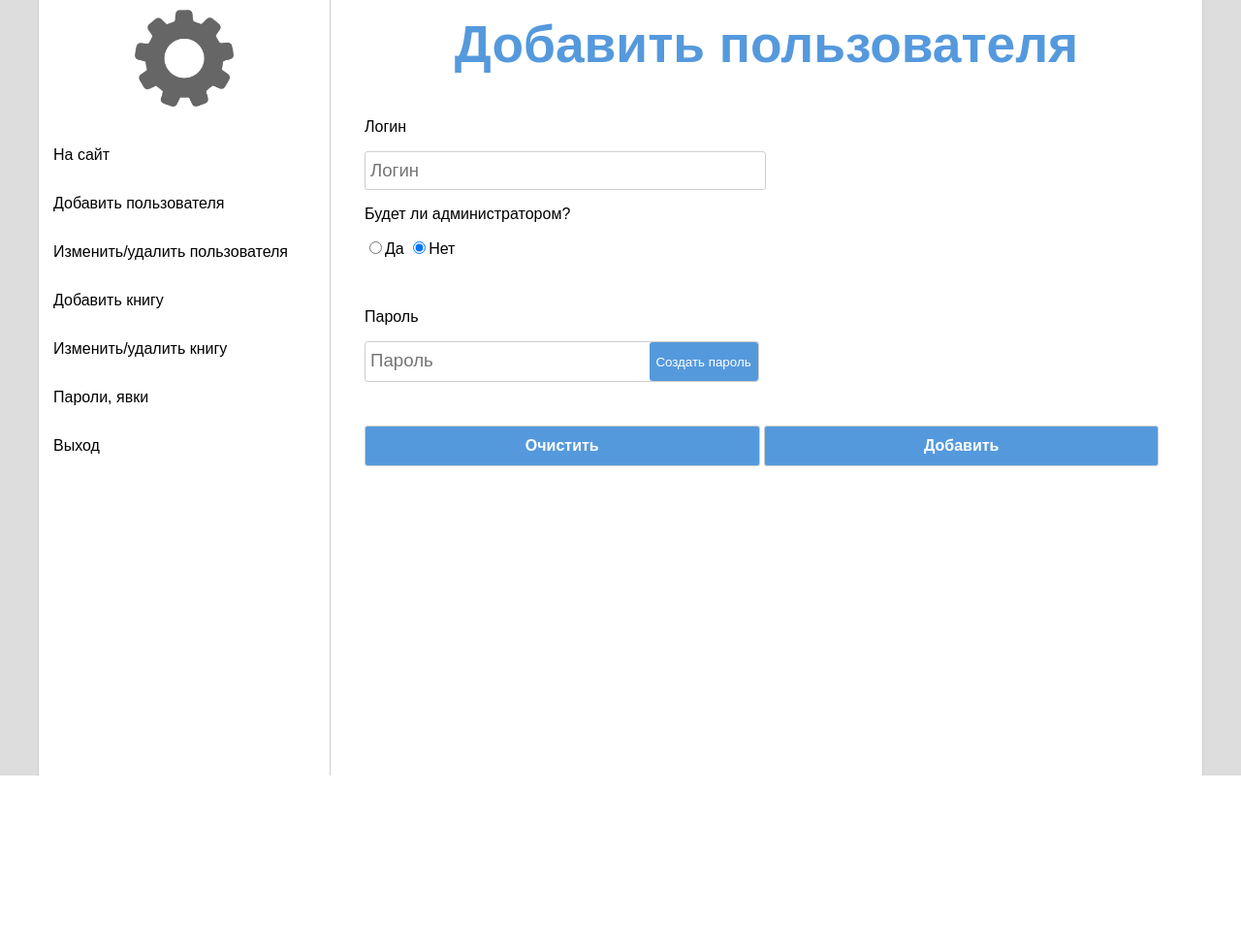
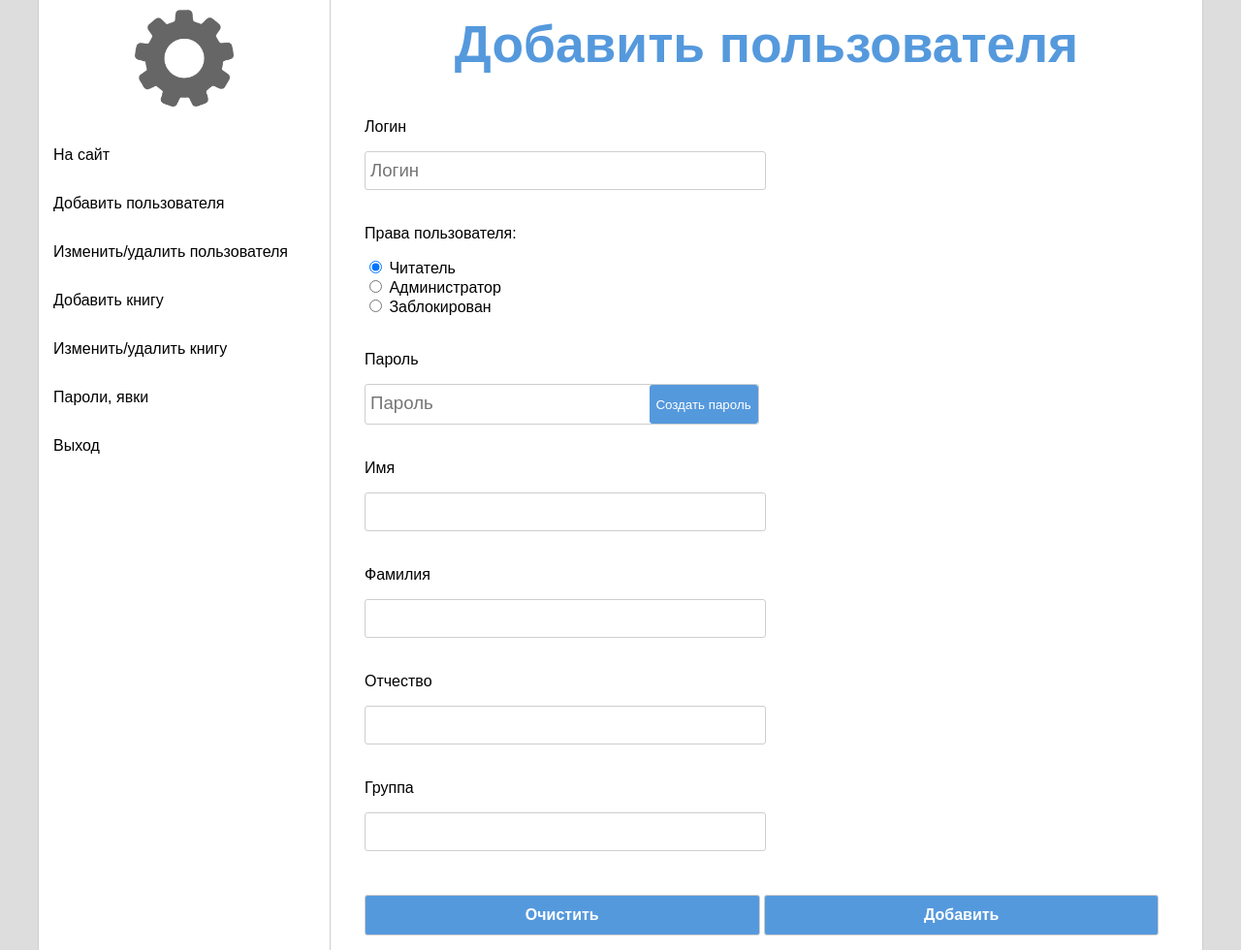
Before and after one commit to wKostyaw/vat-el-lib, a PHP site: page /AddUserForm.php in a window 1280 px wide. Shown: the whole page at 97% size. Before the commit the page ends 800 px from the top, so only its background shows below. Run offline with PHP 8.4, Linux system fonts and the light colour scheme; a user stored in the database is signed in; data comes from the database, SQL or seed files in the repository; data that the repository does not hold is empty.

Commit message:
Накидал разметку для создания и изменения/удаления пользователей
Закинул инпуты, добавил опцию "Заблокирован", создал переменные в php, функции пропиши сам, т.к. свежего дампа у меня нет

```diff
--- a/AddUserForm.php
+++ b/AddUserForm.php
@@ -18,7 +18,17 @@
 	{
 		$login = $_POST['login'];
 		$password = $_POST['password'];
-		$isAdmin = $_POST['isAdmin'];
+		$isAdmin = $_POST['isAdmin']; // Тут теперь 3: 0 - пользователь/читатель/как угодно Уварову, 1 - администратор, 2 - заблокирован
+
+		// ФИО и группа ---------------------------------------------------------------------------\\
+
+		$imya = $_POST['imya'];
+		$familia = $_POST['familia'];
+		$otchestvo = $_POST['otchestvo'];
+		$gruppa = $_POST['gruppa'];
+
+		//-----------------------------------------------------------------------------------------\\
+
 		$query = "INSERT INTO loginparol (login, password, admin) VALUES ('$login', '$password', '$isAdmin')";
 		$result = mysqli_query ($connection, $query);
 
@@ -104,16 +114,48 @@
 					<div class="FormElemContainer">
 					<p class="CategoryName">Логин</p>
 					<input type="text" name="login" placeholder="Логин" class="TextInput HalfWidth" autocomplete="off" required>
-					<p>Будет ли администратором?</p>
-					<p><input type="radio" name="isAdmin" value="1">Да
-					<input type="radio" name="isAdmin" value="0" checked="">Нет</p>
+
+
+						</div>
+					<div class="FormElemContainer">
+						<p class="CategoryName">Права пользователя:</p>
+
+
+
+
+						<!--<p>-->
+						<input type="radio" name="isAdmin" value="0" checked=""> Читатель<br>
+						<input type="radio" name="isAdmin" value="1"> Администратор<br>
+						<input type="radio" name="isAdmin" value="2"> Заблокирован
+						<!--</p>-->
+
+
+
+
+
 					</div>
 					<div class="FormElemContainer">
-					<p class="CategoryName">Пароль</p>
-					<div class="flexContainer SBorder HalfWidth">
-					<input type="text" name="password" placeholder="Пароль" class="TextInput HalfWidth noBorder" autocomplete="off" required>
-					<input type="button" id="passwordGenerator" class="FormButton RandPassBtn" value="Создать пароль">
+						<p class="CategoryName">Пароль</p>
+						<div class="flexContainer SBorder HalfWidth">
+							<input type="text" name="password" placeholder="Пароль" class="TextInput HalfWidth noBorder" autocomplete="off" required>
+							<input type="button" id="passwordGenerator" class="FormButton RandPassBtn" value="Создать пароль">
+						</div>
 					</div>
+					<div class="FormElemContainer">
+						<p class="CategoryName">Имя</p>
+						<input type="text" name="imya" class="TextInput HalfWidth" autocomplete="off" required>
+					</div>
+					<div class="FormElemContainer">
+						<p class="CategoryName">Фамилия</p>
+						<input type="text" name="familia" class="TextInput HalfWidth" autocomplete="off" required>
+					</div>
+					<div class="FormElemContainer">
+						<p class="CategoryName">Отчество</p>
+						<input type="text" name="otchestvo" class="TextInput HalfWidth" autocomplete="off" required>
+					</div>
+					<div class="FormElemContainer">
+						<p class="CategoryName">Группа</p>
+						<input type="text" name="gruppa" class="TextInput HalfWidth" autocomplete="off">
 					</div>
 					<div class="FormElemContainer">
 					<button type="reset" class="FormButton ResetButton">Очистить</button>
```
Also changed, not shown: ChangeUser.php (+43 -0 lines).
